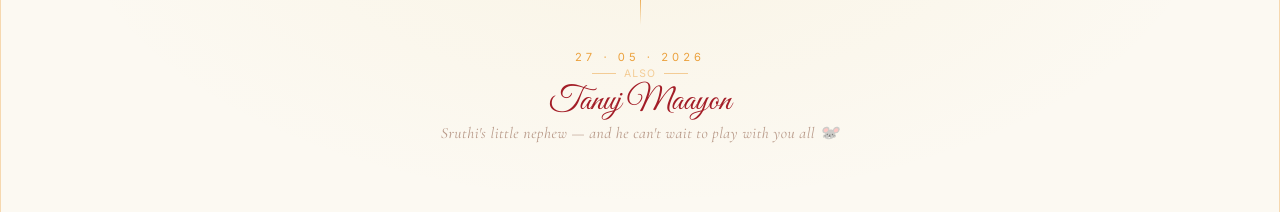
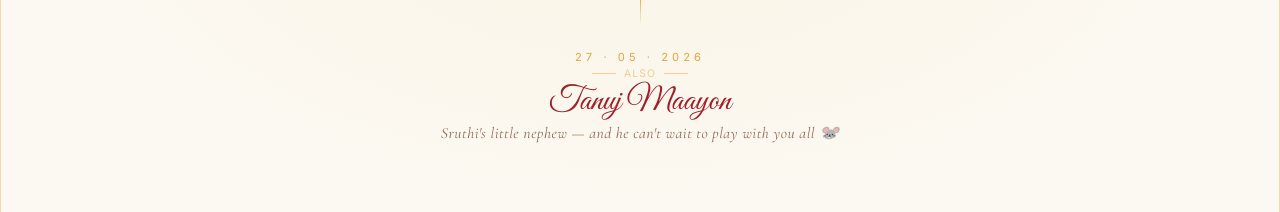
Before and after one commit to iammurali/engagement, a React (Vite) app: page / in a window 1280 px wide. Shown: the part 4540-4752 px from the top of the page. Built offline with nearby package versions, Linux system fonts and the light colour scheme.

Commit message:
Update Closing.jsx

```diff
--- a/src/components/Closing.jsx
+++ b/src/components/Closing.jsx
@@ -222,7 +222,7 @@ export default function Closing() {
               style={{
                 fontSize: 'clamp(0.88rem, 2.4vw, 0.98rem)',
                 color: 'var(--color-text-muted)',
-                opacity: 0.6,
+                opacity: 0.9,
                 letterSpacing: '0.03em',
               }}
             >
```
